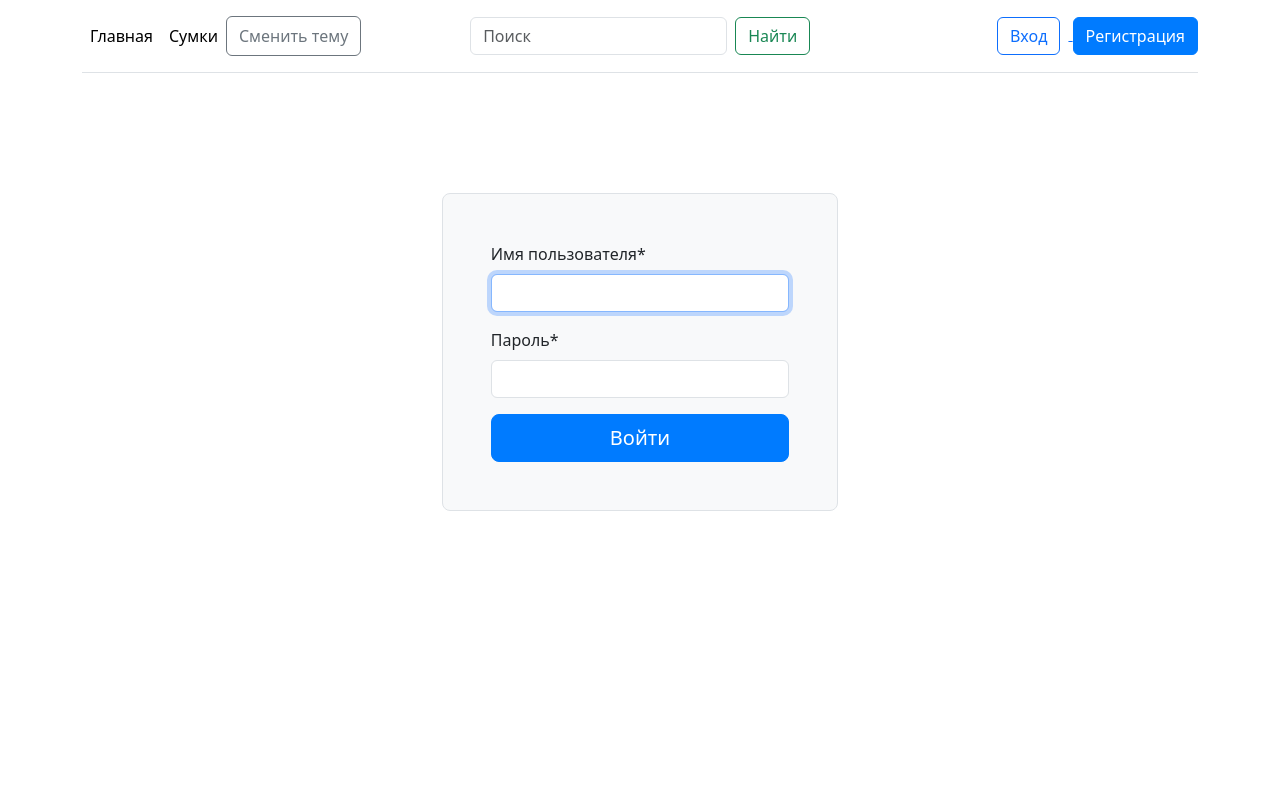
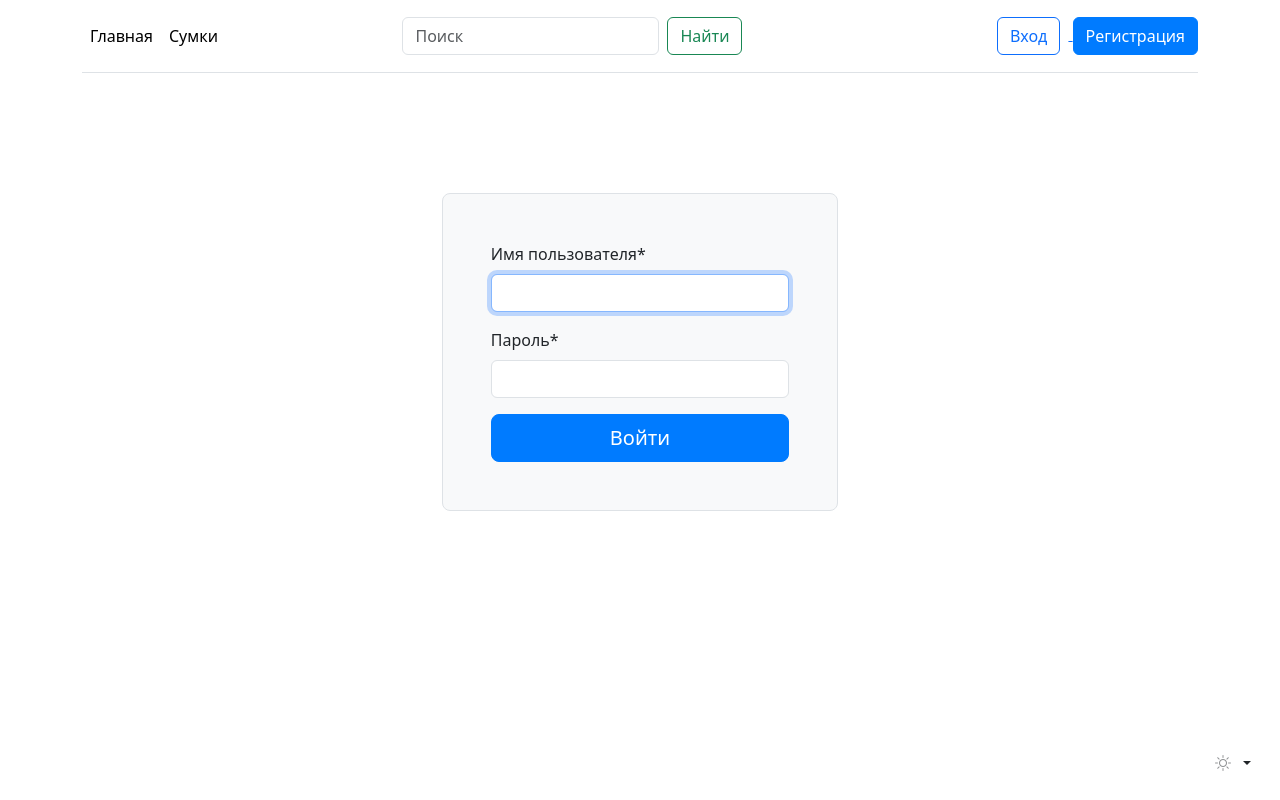
Before and after one commit to n1x9s/leatherShop, a Django app: page /auth/signin/ in a window 1280 px wide. Run offline with Django 5.2, Linux system fonts and the light colour scheme; some libraries are stand-ins or nearby versions.

Commit message:
frontend fixes

```diff
--- a/shop/views.py
+++ b/shop/views.py
@@ -1,4 +1,5 @@
 from django.contrib.auth.decorators import login_required
+from django.contrib.postgres.search import SearchVector, SearchQuery, SearchRank
 from django.shortcuts import render, get_object_or_404, redirect
 from django.views.generic import ListView, DetailView
 from django.db.models import Q
--- a/templates/base.html
+++ b/templates/base.html
@@ -9,11 +9,9 @@
     <link href="https://cdn.jsdelivr.net/npm/bootstrap@5.3.3/dist/css/bootstrap.min.css" rel="stylesheet"
           integrity="sha384-QWTKZyjpPEjISv5WaRU9OFeRpok6YctnYmDr5pNlyT2bRjXh0JMhjY6hW+ALEwIH" crossorigin="anonymous">
 
-    {# bootstrap js#}
-    <script src="https://code.jquery.com/jquery-3.5.1.slim.min.js"></script>
-    <script src="https://cdn.jsdelivr.net/npm/@popperjs/core@2.5.4/dist/umd/popper.min.js"></script>
-    <script src="https://stackpath.bootstrapcdn.com/bootstrap/4.5.2/js/bootstrap.min.js"></script>
+    {# bootstrap js (только для версии 5) #}
     <script src="https://cdn.jsdelivr.net/npm/bootstrap@5.3.3/dist/js/bootstrap.bundle.min.js"></script>
+
     {# bootstrap icons #}
     <link rel="stylesheet" href="https://cdn.jsdelivr.net/npm/bootstrap-icons@1.8.1/font/bootstrap-icons.css">
 
@@ -112,7 +110,7 @@
         <ul class="nav col-12 col-md-auto mb-2 justify-content-center mb-md-0">
             <li><a href="{% url 'homepage:homepage' %}" class="nav-link px-2">Главная</a></li>
             <li><a href="{% url 'shop:index' %}" class="nav-link px-2">Сумки</a></li>
-            <button id="theme-switcher" class="btn btn-outline-secondary">Сменить тему</button>
+
         </ul>
         <form class="d-flex" method="get" action="{% url 'shop:search' %}">
             <input class="form-control me-2" type="search" placeholder="Поиск" aria-label="Search" name="q">
@@ -145,16 +143,119 @@
 {% block content %}
 {% endblock %}
 
+<div class="dropdown position-fixed bottom-0 end-0 mb-3 me-3 bd-mode-toggle">
+    <button class="btn btn-bd-primary py-2 dropdown-toggle d-flex align-items-center"
+            id="bd-theme"
+            type="button"
+            aria-expanded="false"
+            data-bs-toggle="dropdown"
+            aria-label="Toggle theme (auto)">
+        <i class="bi bi-circle-half my-1 theme-icon-active"></i>
+        <span class="visually-hidden" id="bd-theme-text">Toggle theme</span>
+    </button>
+    <ul class="dropdown-menu dropdown-menu-end shadow" aria-labelledby="bd-theme-text">
+        <li>
+            <button type="button" class="dropdown-item d-flex align-items-center" data-bs-theme-value="light" aria-pressed="false">
+                <i class="bi bi-brightness-high me-2 opacity-50 theme-icon"></i>
+                Светлая тема
+                <i class="bi bi-check2 ms-auto d-none"></i>
+            </button>
+        </li>
+        <li>
+            <button type="button" class="dropdown-item d-flex align-items-center" data-bs-theme-value="dark" aria-pressed="false">
+                <i class="bi bi-moon-stars-fill me-2 opacity-50 theme-icon"></i>
+                Темная тема
+                <i class="bi bi-check2 ms-auto d-none"></i>
+            </button>
+        </li>
+        <li>
+            <button type="button" class="dropdown-item d-flex align-items-center active" data-bs-theme-value="auto" aria-pressed="true">
+                <i class="bi bi-circle-half me-2 opacity-50 theme-icon"></i>
+                Автоматически
+                <i class="bi bi-check2 ms-auto d-none"></i>
+            </button>
+        </li>
+    </ul>
+</div>
+
 {# scripts #}
 
 <script>
-    document.getElementById('theme-switcher').addEventListener('click', function () {
-        const currentTheme = document.documentElement.getAttribute('data-bs-theme');
-        const newTheme = currentTheme === 'light' ? 'dark' : 'light';
-        document.documentElement.setAttribute('data-bs-theme', newTheme);
-    });
+(() => {
+  'use strict'
+
+  const getStoredTheme = () => localStorage.getItem('theme')
+  const setStoredTheme = theme => localStorage.setItem('theme', theme)
+
+  const getPreferredTheme = () => {
+    const storedTheme = getStoredTheme()
+    if (storedTheme) {
+      return storedTheme
+    }
+
+    return window.matchMedia('(prefers-color-scheme: dark)').matches ? 'dark' : 'light'
+  }
+
+  const setTheme = theme => {
+    if (theme === 'auto' && window.matchMedia('(prefers-color-scheme: dark)').matches) {
+      document.documentElement.setAttribute('data-bs-theme', 'dark')
+    } else {
+      document.documentElement.setAttribute('data-bs-theme', theme)
+    }
+  }
+
+  setTheme(getPreferredTheme())
+
+  const showActiveTheme = (theme, focus = false) => {
+    const themeSwitcher = document.querySelector('#bd-theme')
+
+    if (!themeSwitcher) {
+      return
+    }
+
+    const themeSwitcherText = document.querySelector('#bd-theme-text')
+    const activeThemeIcon = document.querySelector('.theme-icon-active')
+    const btnToActive = document.querySelector(`[data-bs-theme-value="${theme}"]`)
+    const svgOfActiveBtn = btnToActive.querySelector('i').outerHTML
+
+    document.querySelectorAll('[data-bs-theme-value]').forEach(element => {
+      element.classList.remove('active')
+      element.setAttribute('aria-pressed', 'false')
+    })
+
+    btnToActive.classList.add('active')
+    btnToActive.setAttribute('aria-pressed', 'true')
+    activeThemeIcon.outerHTML = svgOfActiveBtn
+    const themeSwitcherLabel = `${themeSwitcherText.textContent} (${btnToActive.dataset.bsThemeValue})`
+    themeSwitcher.setAttribute('aria-label', themeSwitcherLabel)
+
+    if (focus) {
+      themeSwitcher.focus()
+    }
+  }
+
+  window.matchMedia('(prefers-color-scheme: dark)').addEventListener('change', () => {
+    const storedTheme = getStoredTheme()
+    if (storedTheme !== 'light' && storedTheme !== 'dark') {
+      setTheme(getPreferredTheme())
+    }
+  })
+
+  window.addEventListener('DOMContentLoaded', () => {
+    showActiveTheme(getPreferredTheme())
+
+    document.querySelectorAll('[data-bs-theme-value]')
+      .forEach(toggle => {
+        toggle.addEventListener('click', () => {
+          const theme = toggle.getAttribute('data-bs-theme-value')
+          setStoredTheme(theme)
+          setTheme(theme)
+          showActiveTheme(theme, true)
+        })
+      })
+  })
+})()
 </script>
-<script src="{% static 'shop/js/theme-switcher.js' %}"></script>
 
 </body>
 </html>
```
Also changed, not shown: shop/templates/shop/order_form.html (+13 -6 lines).
